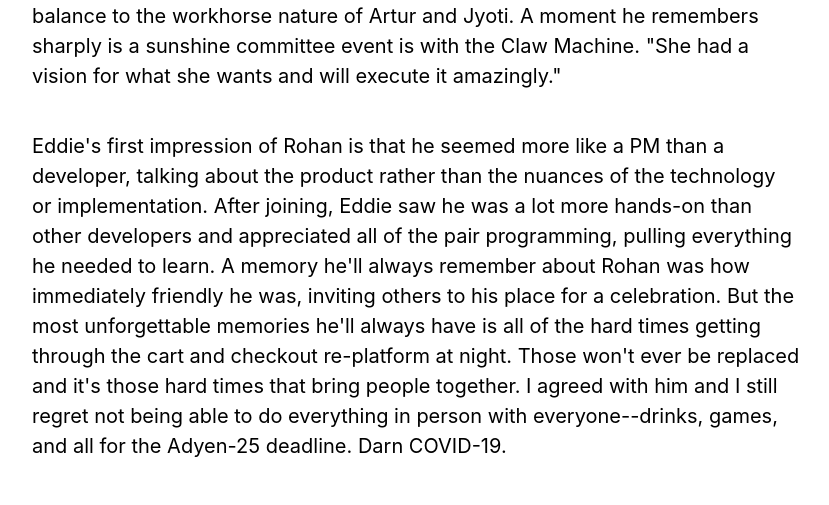
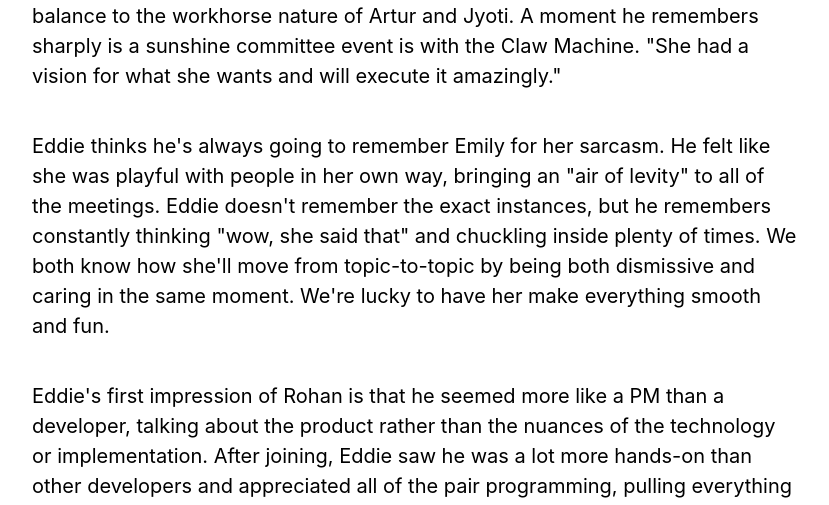
Before and after one commit to HDTran/kiwico-eddie-farewell, a Next.js app: page / in a window 1280 px wide. Shown: the part 2480-2985 px from the top of the page, without its empty margins (224-1053 px from the left). Built offline with nearby package versions, Linux system fonts and the light colour scheme.

Commit message:
fix: Remove double entry of Rohan

```diff
--- a/pages/index.js
+++ b/pages/index.js
@@ -50,10 +50,6 @@ export default function Home() {
 
         <p className={styles.description}>
           Eddie remembered it being an awkward situation when he met Yuli because he wasn't sure what to test her on in the interview! But he'll be glad how she joined the team and immediately changed its' personality and culture, providing a good balance to the workhorse nature of Artur and Jyoti. A moment he remembers sharply is a sunshine committee event is with the Claw Machine. "She had a vision for what she wants and will execute it amazingly."
-        </p>
-
-        <p className={styles.description}>
-          Eddie's first impression of Rohan is that he seemed more like a PM than a developer, talking about the product rather than the nuances of the technology or implementation. After joining, Eddie saw he was a lot more hands-on than other developers and appreciated all of the pair programming, pulling everything he needed to learn. A memory he'll always remember about Rohan was how immediately friendly he was, inviting others to his place for a celebration. But the most unforgettable memories he'll always have is all of the hard times getting through the cart and checkout re-platform at night. Those won't ever be replaced and it's those hard times that bring people together. I agreed with him and I still regret not being able to do everything in person with everyone--drinks, games, and all for the Adyen-25 deadline. Darn COVID-19.
         </p>
 
         <p className={styles.description}>
```
